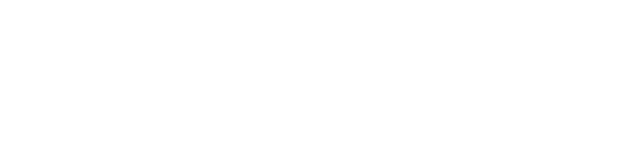
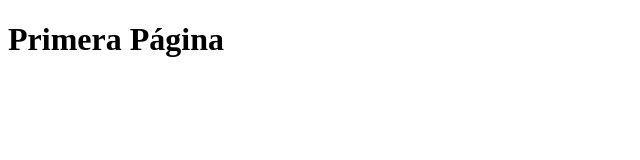
Before and after one commit to danmh22/primercursogit, a plain HTML site: page index.html in a window 1280 px wide. Shown: the whole page, without its empty margins (0-640 px from the left). Drawn offline with Linux system fonts and the light colour scheme.

Commit message:
Primera modificación, se agrega un h1

```diff
--- a/index.html
+++ b/index.html
@@ -7,6 +7,7 @@
     <link rel="stylesheet" href="estilos.css">
 </head>
 <body>
+    <h1>Primera Página</h1>
     <script src="app.js"></script>
 </body>
 </html>
```
